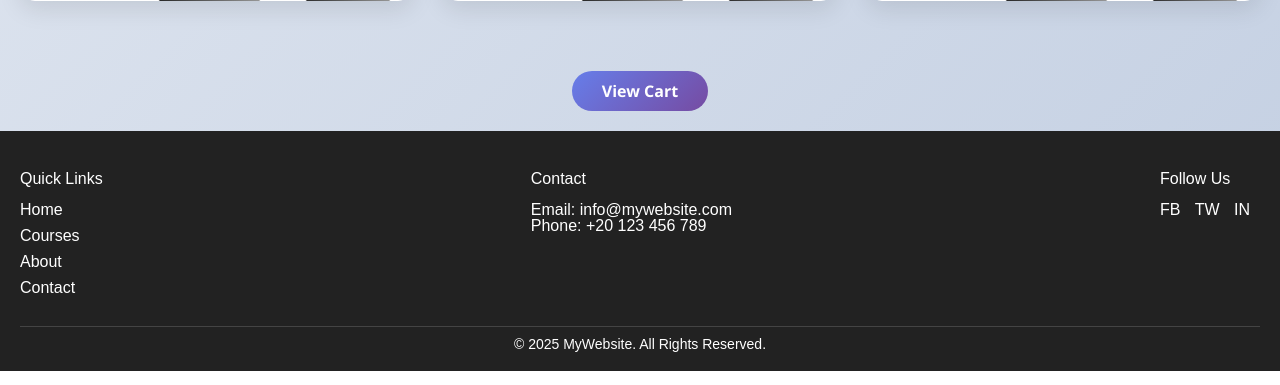
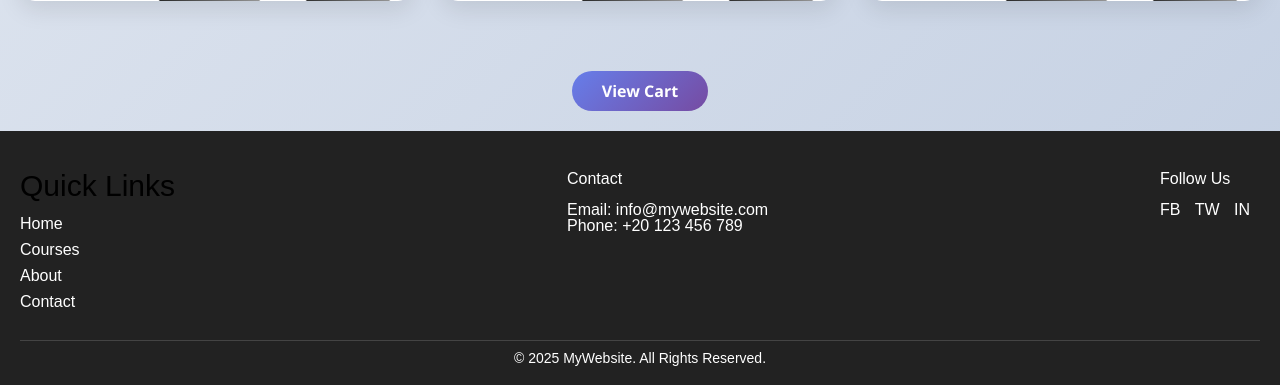
Before and after one commit to Omr-123/Web_Programing, a PHP site: page /Products.html in a window 1280 px wide. Shown: the part 1958-2343 px from the top of the page. Run offline with PHP 8.4, Linux system fonts and the light colour scheme.

Commit message:
Small Edit

```diff
--- a/Projectttt/Products.html
+++ b/Projectttt/Products.html
@@ -58,10 +58,10 @@
     <footer>
         <div class="footer-container">
             <div class="footer-section">
-                <h3>Quick Links</h3>
+                <h3 class="Links">Quick Links</h3>
                 <ul>
-                    <li><a href="#">Home</a></li>
-                    <li><a href="#">Courses</a></li>
+                    <li><a href="index.html">Home</a></li>
+                    <li><a href="Products.html">Courses</a></li>
                     <li><a href="#">About</a></li>
                     <li><a href="#">Contact</a></li>
                 </ul>
--- a/Projectttt/css-Files/Products.css
+++ b/Projectttt/css-Files/Products.css
@@ -84,14 +84,17 @@ nav ul.Cc li a::after {
 nav ul.Cc li a:hover::after {
     width: 100%;
 }
+
 .Logo img {
     height: auto;
     width: 150px;
 }
+
 nav div {
     margin: 10px;
     font-size: 24px;
 }
+
 .Products-Container {
     padding: 10px 15px;
     border: 2px solid white;
@@ -100,6 +103,11 @@ nav div {
     color: white;
     width: 250px;
     transition: 0.3s ease;
+}
+
+.Links {
+    font-size: 30px;
+    color: #000000;
 }
 
 .Products-Container::placeholder {
@@ -668,6 +676,7 @@ nav div {
         transform: none !important;
     }
 }
+
 footer {
     background-color: #222;
     color: #fff;
```
Also changed, not shown: Projectttt/css-Files/index.css (line endings or trailing spaces).
